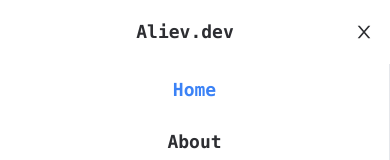
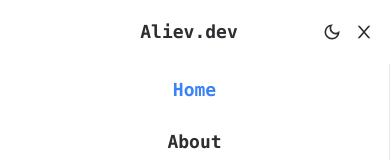
Before and after one commit to MidnightYKT/portfolio_aliev, a React (Create React App) app: page / in a window 390 px wide. Both pictures are taken after a click on the element 363 px from the left and 32 px from the top of the page. Shown: the top 160 px of the page. Built offline with nearby package versions, Linux system fonts and the light colour scheme.

Commit message:
fixed Navbar

```diff
--- a/src/App.js
+++ b/src/App.js
@@ -5,7 +5,6 @@ function App() {
     const [theme, setTheme] = useState('white')
     useEffect(() => {
         if (theme === 'dark') {
-            console.log(theme)
             document.documentElement.classList.add('dark')
         } else {
             document.documentElement.classList.remove('dark')
--- a/src/components/Navbar/index.js
+++ b/src/components/Navbar/index.js
@@ -14,7 +14,7 @@ const Navbar = ({ handleThemeSwitch }) => {
             <div className="mx-auto max-w-[1000px] bg-white dark:bg-gray-900  px-0 flex justify-between items-center h-16 font-mono text-lg font-bold md:px-2 lg:px-0">
                 <div className="hidden lg:flex">
                     <Scroll
-                        className="cursor-pointer py-4 hover:text-blue-700"
+                        className="cursor-pointer py-4"
                         to="content"
                         smooth={true}
                         duration={500}
@@ -31,7 +31,7 @@ const Navbar = ({ handleThemeSwitch }) => {
                         <li className="p-5">
                             <Scroll
                                 activeClass="active"
-                                className="cursor-pointer hover:text-blue-700"
+                                className="cursor-pointer"
                                 to="content"
                                 spy={true}
                                 smooth={true}
@@ -48,7 +48,7 @@ const Navbar = ({ handleThemeSwitch }) => {
                                 smooth={true}
                                 duration={500}
                                 offset={-110}
-                                className="cursor-pointer hover:text-blue-700"
+                                className="cursor-pointer"
                             >
                                 About
                             </Scroll>
@@ -56,7 +56,7 @@ const Navbar = ({ handleThemeSwitch }) => {
                         <li className="p-5">
                             <Scroll
                                 to="projects"
-                                className="cursor-pointer hover:text-blue-700"
+                                className="cursor-pointer"
                                 spy={true}
                                 smooth={true}
                                 offset={-80}
@@ -71,25 +71,36 @@ const Navbar = ({ handleThemeSwitch }) => {
                                 spy={true}
                                 smooth={true}
                                 duration={500}
-                                className="cursor-pointer hover:text-blue-700"
+                                className="cursor-pointer"
                             >
                                 Contact
                             </Scroll>
                         </li>
                     </ul>
                 </nav>
-                <div className="ml-4 lg:hidden ">Aliev.dev</div>
+                <div className="ml-14 lg:hidden">Aliev.dev</div>
                 <div onClick={handleNav} className="mr-4 lg:hidden">
-                    {open ? <AiOutlineClose size={20} /> : <AiOutlineMenu size={20} />}
+                    {open ? (
+                        <div className="flex">
+                            <MdOutlineDarkMode
+                                size={20}
+                                onClick={handleThemeSwitch}
+                                className="mr-3"
+                            />
+                            <AiOutlineClose size={20} />
+                        </div>
+                    ) : (
+                        <AiOutlineMenu size={20} />
+                    )}
                 </div>
                 <ul
                     className={
                         open
-                            ? 'text-center fixed left-0 top-16 w-full max-h-max border-r bg-white dark:bg-gray-900 ease-in-out duration-500 lg:hidden'
+                            ? 'text-center fixed left-0 top-16 w-full max-h-max border-r bg-white dark:bg-gray-900 duration-100 lg:hidden'
                             : 'ease-in-out text-center w-full h-1/2 duration-500 fixed top-[-100%]'
                     }
                 >
-                    <li className="p-3 hover:border-blue-500">
+                    <li className="p-3">
                         <Scroll
                             activeClass="active"
                             className="cursor-pointer"
@@ -103,7 +114,7 @@ const Navbar = ({ handleThemeSwitch }) => {
                             Home
                         </Scroll>
                     </li>
-                    <li className="p-3 hover:border-blue-500">
+                    <li className="p-3">
                         <Scroll
                             to="about"
                             spy={true}
@@ -116,7 +127,7 @@ const Navbar = ({ handleThemeSwitch }) => {
                             About
                         </Scroll>
                     </li>
-                    <li className="p-3 hover:border-blue-500">
+                    <li className="p-3">
                         <Scroll
                             to="projects"
                             className="cursor-pointer"
@@ -129,7 +140,7 @@ const Navbar = ({ handleThemeSwitch }) => {
                             Projects
                         </Scroll>
                     </li>
-                    <li className="p-3 hover:border-blue-500">
+                    <li className="p-3">
                         <Scroll
                             to="contact"
                             spy={true}
```
